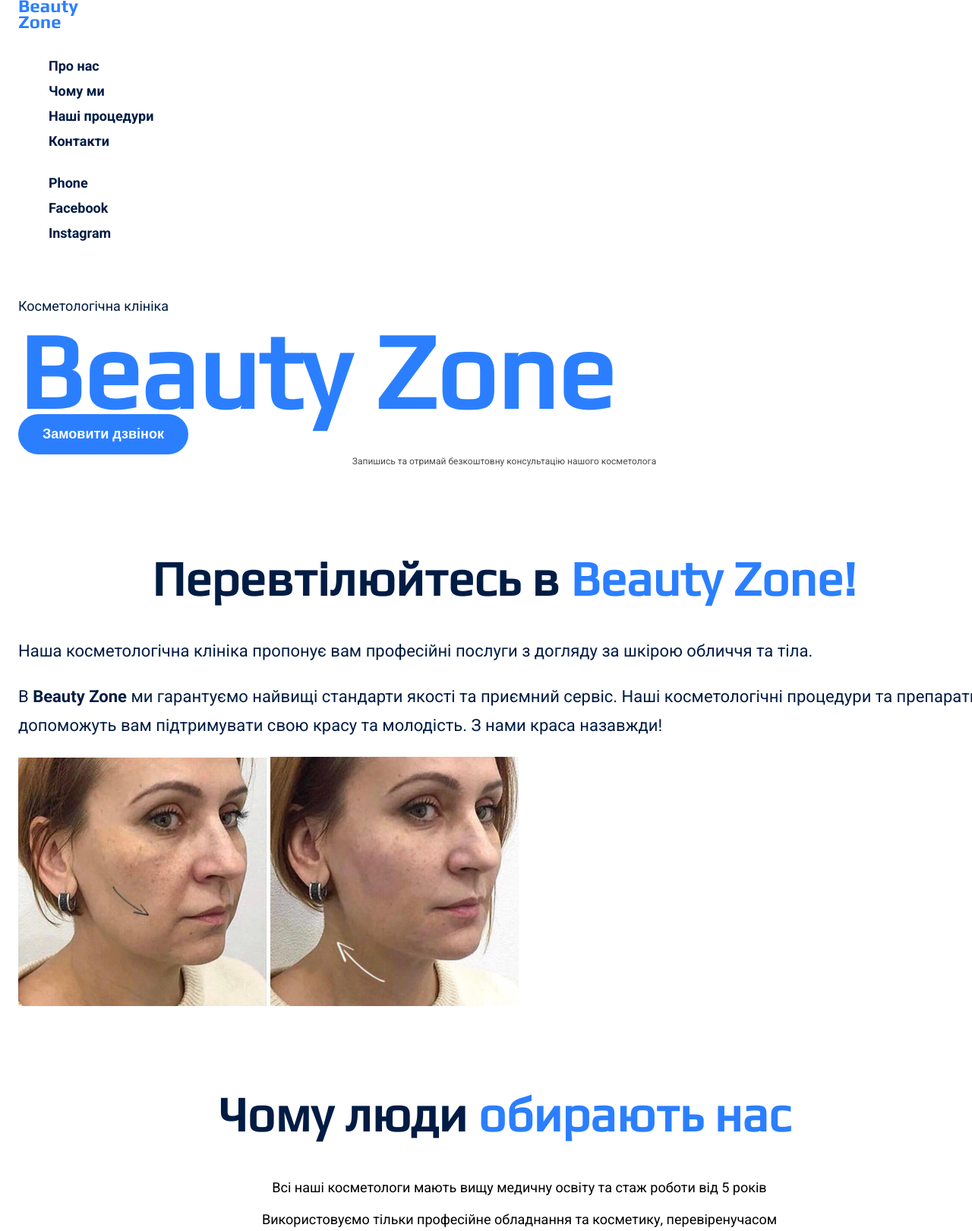
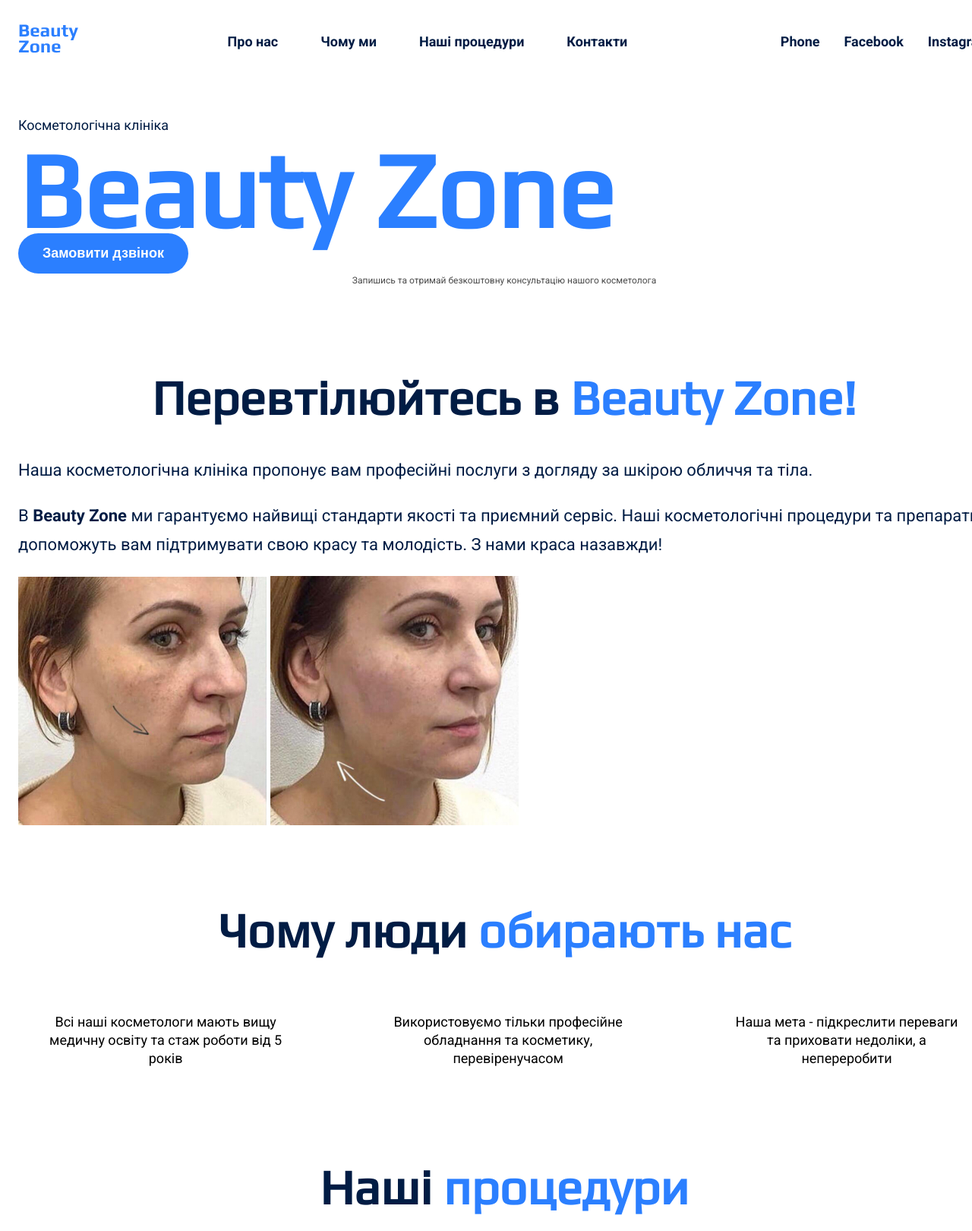
Before and after one commit to Punkrusheva/beauty-zone, a plain HTML site: page index.html in a window 1280 px wide. Shown: the top 1620 px of the page at 76% size. Drawn offline with Linux system fonts and the light colour scheme.

Commit message:
add flex marcup for header and footer

```diff
--- a/css/styles.css
+++ b/css/styles.css
@@ -21,11 +21,17 @@
     font-weight: 400;
     font-style: normal;
     font-size: 22px;
-    line-height: 1.5;
+    /* line-height: 1.5; */
 }
 
 h1, h2, h3, h4, h5, h6, p {
     margin-top: 0px;
+}
+
+ul {
+    margin: 0;
+    padding: 0;
+    list-style-type: none;
 }
 
 .container {
@@ -33,6 +39,15 @@
     max-width: 1288px;
     margin: 0 auto;
     padding: 0 24px;
+}
+
+/* Links */
+.header__nav-link:hover,
+.header__social-networks:hover,
+.footer__nav-link:hover,
+.footer__address-link:hover,
+.footer__social-networks:hover {
+    color: var(--color-brend);
 }
 
 /* Button */
@@ -53,17 +68,36 @@
  .logo {
     width: 74px;
     height: 42px;
- }
+}
 
 /* Header */
-/* .header {
-    padding: 32 auto 32 auto;
-    display: inline;
+.header-container {
+    display: flex;
+    align-items: center;
+    gap: 40px;
+    padding: 32px 0;
 }
 
-.header__nav{
-    display: inline-block;
-} */
+.header__nav {
+    display: flex;
+    align-items: center;
+    flex-grow: 1;
+    gap: 40px;
+}
+
+.header__nav-menu{
+    display: flex;
+    align-items: center;
+    gap: 56px;
+    flex-grow: 1;
+    justify-content: center;
+}
+
+.header__soc-menu {
+    display: flex;
+    align-items: center;
+    gap: 32px
+}
 
 .header__nav-link, .header__social-networks {
     color: var(--color-primary);
@@ -72,10 +106,6 @@
     font-weight: 700;
     line-height: 21.09px;
     text-align: left;
-}
-
-.header__nav-link:hover {
-    color: var(--color-brend);
 }
 
 /* Sections */
@@ -142,6 +172,7 @@
 
 /* Section whi us */
 .whi-us__card {
+    margin-bottom: 0;
     color: #000000;
     font-size: 18px;
     line-height: 24px;
@@ -149,9 +180,16 @@
     text-align: center;
 }
 
-.privacy-policy {
-    text-decoration: underline;
+.whi-us__list {
+    display: flex;
+    justify-content: space-between;
+    gap: 56px;
 }
+
+.whi-us__item {
+    padding: 24px 32px;
+}
+
 
 /* Section procedures */
 .procedures__title {
@@ -170,7 +208,19 @@
 text-align: center;
 }
 
+.privacy-policy {
+    text-decoration: underline;
+}
+
 /* Footer */
+.footer-container {
+    display: flex;
+    gap: 40px;
+    align-items: flex-start;
+    justify-content: space-between;
+    padding: 56px 0;
+}
+
 footer {
     background-color: var(--color-primary);
 }
@@ -182,7 +232,12 @@
     color: var(--color-primary-light);
     text-decoration: none;
     font-size: 16px;
-    line-height: 18.75px;
+    line-height: 18.5px;
+}
+
+.footer__social {
+    display: flex;
+    gap: 24px;
 }
 
 .footer__copyright {
--- a/index.html
+++ b/index.html
@@ -15,12 +15,14 @@
     <link rel="stylesheet" href="./css/styles.css" />
   </head>
   <body>
-    <header class="header"><div class="container">
-      <nav>
+    <header class="header">
+      <div class="container">
+        <div class="header-container">
+          <nav class="header__nav">
             <a class="logo" href="/">
               <img src="./images/logo.svg" alt="logo beauty zone" />
             </a>
-        <ul class="header__nav">
+            <ul class="header__nav-menu">
               <li><a class="header__nav-link" href="#about-us">Про нас</a></li>
               <li><a class="header__nav-link" href="#why-us">Чому ми</a></li>
               <li>
@@ -31,9 +33,11 @@
               <li><a class="header__nav-link" href="#contacts">Контакти</a></li>
             </ul>
           </nav>
-      <ul>
+          <ul class="header__soc-menu">
             <li>
-          <a class="header__social-networks" href="tel:+380960000007">Phone</a>
+              <a class="header__social-networks" href="tel:+380960000007"
+                >Phone</a
+              >
             </li>
             <li>
               <a class="header__social-networks" href="#" target="_blank"
@@ -45,17 +49,21 @@
                 >Instagram</a
               >
             </li>
-      </ul></div>
+          </ul>
+        </div>
+      </div>
     </header>
     <main class="main">
       <section class="hero-section" id="cosmetology-clinic">
         <div class="container">
           <p class="hero__text">Косметологічна клініка</p>
           <h1 class="hero__title">Beauty Zone</h1>
+          <div>
             <button class="hero__button" type="button">Замовити дзвінок</button>
             <p class="hero__small-text">
               Запишись та отримай безкоштовну консультацію нашого косметолога
             </p>
+          </div>
         </div>
       </section>
       <section class="section" id="about-us">
@@ -91,8 +99,8 @@
           <h2 class="section-title">
             Чому люди <span class="accent">обирають нас</span>
           </h2>
-          <ul>
-            <li>
+          <ul class="whi-us__list">
+            <li class="whi-us__item">
               <article>
                 <!--Icon-->
                 <h3 class="whi-us__card">
@@ -101,7 +109,7 @@
                 </h3>
               </article>
             </li>
-            <li>
+            <li class="whi-us__item">
               <article>
                 <!--Icon-->
                 <h3 class="whi-us__card">
@@ -110,7 +118,7 @@
                 </h3>
               </article>
             </li>
-            <li>
+            <li class="whi-us__item">
               <article>
                 <!--Icon-->
                 <h3 class="whi-us__card">
@@ -182,10 +190,11 @@
     </main>
     <footer>
       <div class="container">
+        <div class="footer-container">
           <a class="logo" href="/"
             ><img src="./images/logo.svg" alt="logo beauty zone" />
           </a>
-        <nav>
+          <nav class="footer__nav">
             <ul>
               <li><a class="footer__nav-link" href="#about-us">Про нас</a></li>
               <li><a class="footer__nav-link" href="#why-us">Чому ми</a></li>
@@ -197,7 +206,7 @@
               <li><a class="footer__nav-link" href="#contacts">Контакти</a></li>
             </ul>
           </nav>
-        <address>
+          <address class="footer__address">
             <ul>
               <li>
                 <a class="footer__address-link" href="tel:+380960000007"
@@ -205,7 +214,9 @@
                 >
               </li>
               <li>
-              <a class="footer__address-link" href="mailto:beautyzone@gmail.com"
+                <a
+                  class="footer__address-link"
+                  href="mailto:beautyzone@gmail.com"
                   >beautyzone@gmail.com</a
                 >
               </li>
@@ -214,9 +225,12 @@
                   class="footer__address-link"
                   href="https://maps.app.goo.gl/A7iPhb59Dfgi2XCu7"
                   target="_blank"
-                >Україна, м. Київ, вул. Тараса Шевченка 5</a
+                  >Україна, м. Київ,<br />
+                  вул. Тараса Шевченка 5</a
                 >
               </li>
+            </ul>
+            <ul class="footer__social">
               <li>
                 <a class="footer__social-networks" href="tel:+380960000007"
                   >Phone</a
@@ -234,12 +248,15 @@
               </li>
             </ul>
           </address>
+          <div>
             <a class="footer__privacy-policy" href="#" target="_blank"
               >Політика конфіденційності</a
             >
             <p class="footer__copyright">&copy; 2022 Дані захищені</p>
             <img src="./images/poissons.jpg" alt="косметичні засоби" />
           </div>
+        </div>
+      </div>
     </footer>
   </body>
 </html>
```
Lines whose indentation alone changed are shown as unchanged.
